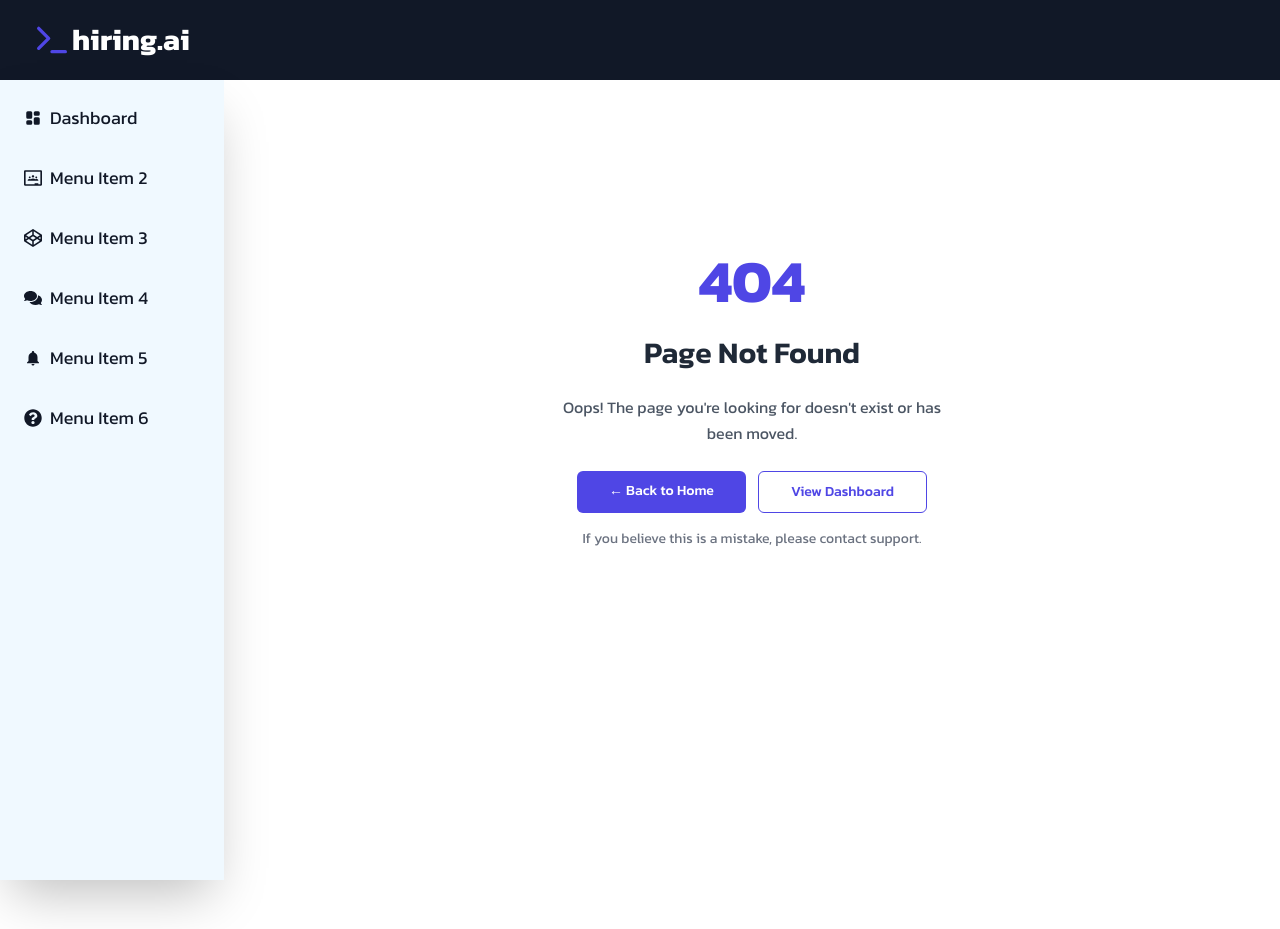
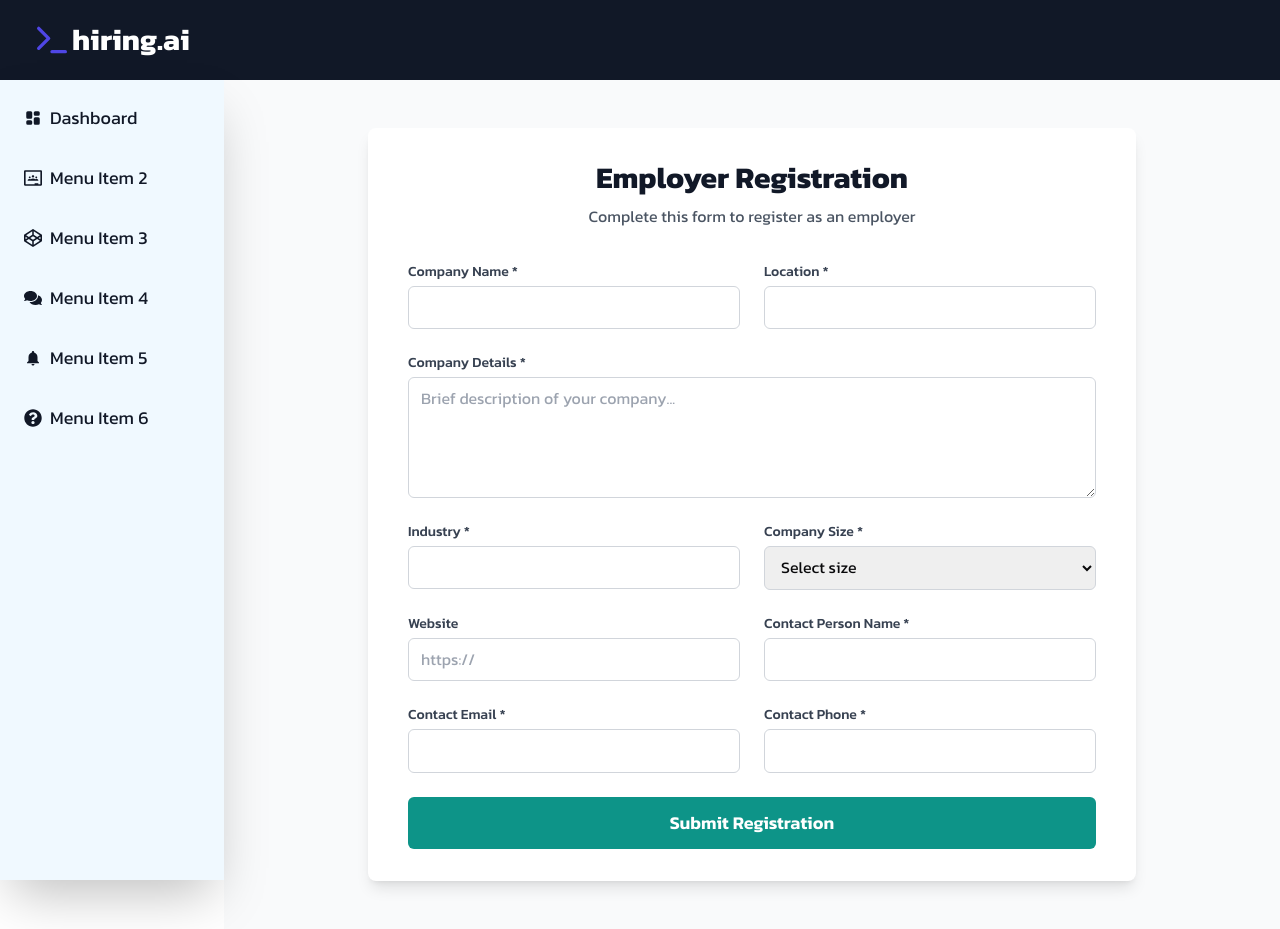
Before and after one commit to Learnathon-By-Geeky-Solutions/xtradrill, a Next.js app: page /employer-registration in a window 1280 px wide. Before the commit this address had no page. Before the commit the page ends 880 px from the top, so only its background shows below. Built offline with nearby package versions, Linux system fonts and the light colour scheme.

Commit message:
front end for registration form done

```diff
--- a/app/components/LandingPage.jsx
+++ b/app/components/LandingPage.jsx
@@ -220,9 +220,9 @@ const LandingPage = () => {
                   <p className="text-lg text-gray-700 mb-6">
                     Find the perfect candidates faster with our advanced AI matching technology. Post jobs and connect with qualified candidates instantly.
                   </p>
-                  <Link href="https://hiring.clerk.com/sign-in">
+                  <Link href="/employer-registration">
                     <button className="bg-teal-600 text-white px-8 py-3 rounded-full text-lg font-semibold hover:bg-teal-700 transition-colors w-full sm:w-auto">
-                      Sign In as Employer
+                      Register as Employer
                     </button>
                   </Link>
                   <p className="mt-4 text-sm text-gray-600">
--- /dev/null
+++ b/app/employer-registration/page.jsx
@@ -0,0 +1,233 @@
+"use client";
+
+import { useState } from 'react';
+import { useRouter } from 'next/navigation';
+
+export default function EmployerRegistration() {
+  const router = useRouter();
+  const [formData, setFormData] = useState({
+    companyName: '',
+    location: '',
+    companyDetails: '',
+    industry: '',
+    companySize: '',
+    website: '',
+    contactPersonName: '',
+    contactEmail: '',
+    contactPhone: '',
+    status: 'pending' // Will be used by admin to track approval status
+  });
+
+  const [isSubmitting, setIsSubmitting] = useState(false);
+  const [error, setError] = useState('');
+
+  const handleChange = (e) => {
+    const { name, value } = e.target;
+    setFormData(prev => ({
+      ...prev,
+      [name]: value
+    }));
+  };
+
+  const handleSubmit = async (e) => {
+    e.preventDefault();
+    setIsSubmitting(true);
+    setError('');
+
+    try {
+      const response = await fetch('/api/employer-registration', {
+        method: 'POST',
+        headers: {
+          'Content-Type': 'application/json',
+        },
+        body: JSON.stringify(formData),
+      });
+
+      if (!response.ok) {
+        throw new Error('Registration failed');
+      }
+
+      // Registration successful
+      router.push('/registration-success');
+    } catch (err) {
+      setError('Failed to submit registration. Please try again.');
+    } finally {
+      setIsSubmitting(false);
+    }
+  };
+
+  return (
+    <div className="min-h-screen bg-gray-50 py-12 px-4 sm:px-6 lg:px-8">
+      <div className="max-w-3xl mx-auto">
+        <div className="bg-white py-8 px-4 shadow-lg rounded-lg sm:px-10">
+          <div className="mb-8 text-center">
+            <h2 className="text-3xl font-bold text-gray-900">Employer Registration</h2>
+            <p className="mt-2 text-gray-600">Complete this form to register as an employer</p>
+          </div>
+
+          {error && (
+            <div className="mb-4 p-4 bg-red-50 text-red-700 rounded-md">
+              {error}
+            </div>
+          )}
+
+          <form onSubmit={handleSubmit} className="space-y-6">
+            <div className="grid grid-cols-1 gap-6 sm:grid-cols-2">
+              <div>
+                <label htmlFor="companyName" className="block text-sm font-medium text-gray-700">
+                  Company Name *
+                </label>
+                <input
+                  type="text"
+                  name="companyName"
+                  id="companyName"
+                  required
+                  value={formData.companyName}
+                  onChange={handleChange}
+                  className="mt-1 block w-full rounded-md border border-gray-300 px-3 py-2 focus:border-indigo-500 focus:outline-none focus:ring-indigo-500"
+                />
+              </div>
+
+              <div>
+                <label htmlFor="location" className="block text-sm font-medium text-gray-700">
+                  Location *
+                </label>
+                <input
+                  type="text"
+                  name="location"
+                  id="location"
+                  required
+                  value={formData.location}
+                  onChange={handleChange}
+                  className="mt-1 block w-full rounded-md border border-gray-300 px-3 py-2 focus:border-indigo-500 focus:outline-none focus:ring-indigo-500"
+                />
+              </div>
+
+              <div className="sm:col-span-2">
+                <label htmlFor="companyDetails" className="block text-sm font-medium text-gray-700">
+                  Company Details *
+                </label>
+                <textarea
+                  name="companyDetails"
+                  id="companyDetails"
+                  required
+                  rows={4}
+                  value={formData.companyDetails}
+                  onChange={handleChange}
+                  className="mt-1 block w-full rounded-md border border-gray-300 px-3 py-2 focus:border-indigo-500 focus:outline-none focus:ring-indigo-500"
+                  placeholder="Brief description of your company..."
+                />
+              </div>
+
+              <div>
+                <label htmlFor="industry" className="block text-sm font-medium text-gray-700">
+                  Industry *
+                </label>
+                <input
+                  type="text"
+                  name="industry"
+                  id="industry"
+                  required
+                  value={formData.industry}
+                  onChange={handleChange}
+                  className="mt-1 block w-full rounded-md border border-gray-300 px-3 py-2 focus:border-indigo-500 focus:outline-none focus:ring-indigo-500"
+                />
+              </div>
+
+              <div>
+                <label htmlFor="companySize" className="block text-sm font-medium text-gray-700">
+                  Company Size *
+                </label>
+                <select
+                  name="companySize"
+                  id="companySize"
+                  required
+                  value={formData.companySize}
+                  onChange={handleChange}
+                  className="mt-1 block w-full rounded-md border border-gray-300 px-3 py-2 focus:border-indigo-500 focus:outline-none focus:ring-indigo-500"
+                >
+                  <option value="">Select size</option>
+                  <option value="1-10">1-10 employees</option>
+                  <option value="11-50">11-50 employees</option>
+                  <option value="51-200">51-200 employees</option>
+                  <option value="201-500">201-500 employees</option>
+                  <option value="501+">501+ employees</option>
+                </select>
+              </div>
+
+              <div>
+                <label htmlFor="website" className="block text-sm font-medium text-gray-700">
+                  Website
+                </label>
+                <input
+                  type="url"
+                  name="website"
+                  id="website"
+                  value={formData.website}
+                  onChange={handleChange}
+                  className="mt-1 block w-full rounded-md border border-gray-300 px-3 py-2 focus:border-indigo-500 focus:outline-none focus:ring-indigo-500"
+                  placeholder="https://"
+                />
+              </div>
+
+              <div>
+                <label htmlFor="contactPersonName" className="block text-sm font-medium text-gray-700">
+                  Contact Person Name *
+                </label>
+                <input
+                  type="text"
+                  name="contactPersonName"
+                  id="contactPersonName"
+                  required
+                  value={formData.contactPersonName}
+                  onChange={handleChange}
+                  className="mt-1 block w-full rounded-md border border-gray-300 px-3 py-2 focus:border-indigo-500 focus:outline-none focus:ring-indigo-500"
+                />
+              </div>
+
+              <div>
+                <label htmlFor="contactEmail" className="block text-sm font-medium text-gray-700">
+                  Contact Email *
+                </label>
+                <input
+                  type="email"
+                  name="contactEmail"
+                  id="contactEmail"
+                  required
+                  value={formData.contactEmail}
+                  onChange={handleChange}
+                  className="mt-1 block w-full rounded-md border border-gray-300 px-3 py-2 focus:border-indigo-500 focus:outline-none focus:ring-indigo-500"
+                />
+              </div>
+
+              <div>
+                <label htmlFor="contactPhone" className="block text-sm font-medium text-gray-700">
+                  Contact Phone *
+                </label>
+                <input
+                  type="tel"
+                  name="contactPhone"
+                  id="contactPhone"
+                  required
+                  value={formData.contactPhone}
+                  onChange={handleChange}
+                  className="mt-1 block w-full rounded-md border border-gray-300 px-3 py-2 focus:border-indigo-500 focus:outline-none focus:ring-indigo-500"
+                />
+              </div>
+            </div>
+
+            <div className="flex items-center justify-end">
+              <button
+                type="submit"
+                disabled={isSubmitting}
+                className="w-full bg-teal-600 text-white px-8 py-3 rounded-md text-lg font-semibold hover:bg-teal-700 transition-colors disabled:bg-gray-400"
+              >
+                {isSubmitting ? 'Submitting...' : 'Submit Registration'}
+              </button>
+            </div>
+          </form>
+        </div>
+      </div>
+    </div>
+  );
+}
--- /dev/null
+++ b/app/registration-success/page.jsx
@@ -0,0 +1,26 @@
+"use client";
+
+import Link from 'next/link';
+
+export default function RegistrationSuccess() {
+  return (
+    <div className="min-h-screen bg-gray-50 flex flex-col items-center justify-center px-4 sm:px-6 lg:px-8">
+      <div className="max-w-md w-full space-y-8 text-center">
+        <div>
+          <h2 className="mt-6 text-3xl font-extrabold text-gray-900">Registration Submitted!</h2>
+          <p className="mt-2 text-sm text-gray-600">
+            Thank you for registering. Your application is now under review by our admin team.
+            We will contact you via email once your registration is approved.
+          </p>
+        </div>
+        <div className="mt-4">
+          <Link href="/">
+            <button className="w-full flex justify-center py-2 px-4 border border-transparent rounded-md shadow-sm text-sm font-medium text-white bg-teal-600 hover:bg-teal-700 focus:outline-none focus:ring-2 focus:ring-offset-2 focus:ring-teal-500">
+              Return to Home
+            </button>
+          </Link>
+        </div>
+      </div>
+    </div>
+  );
+}
```
